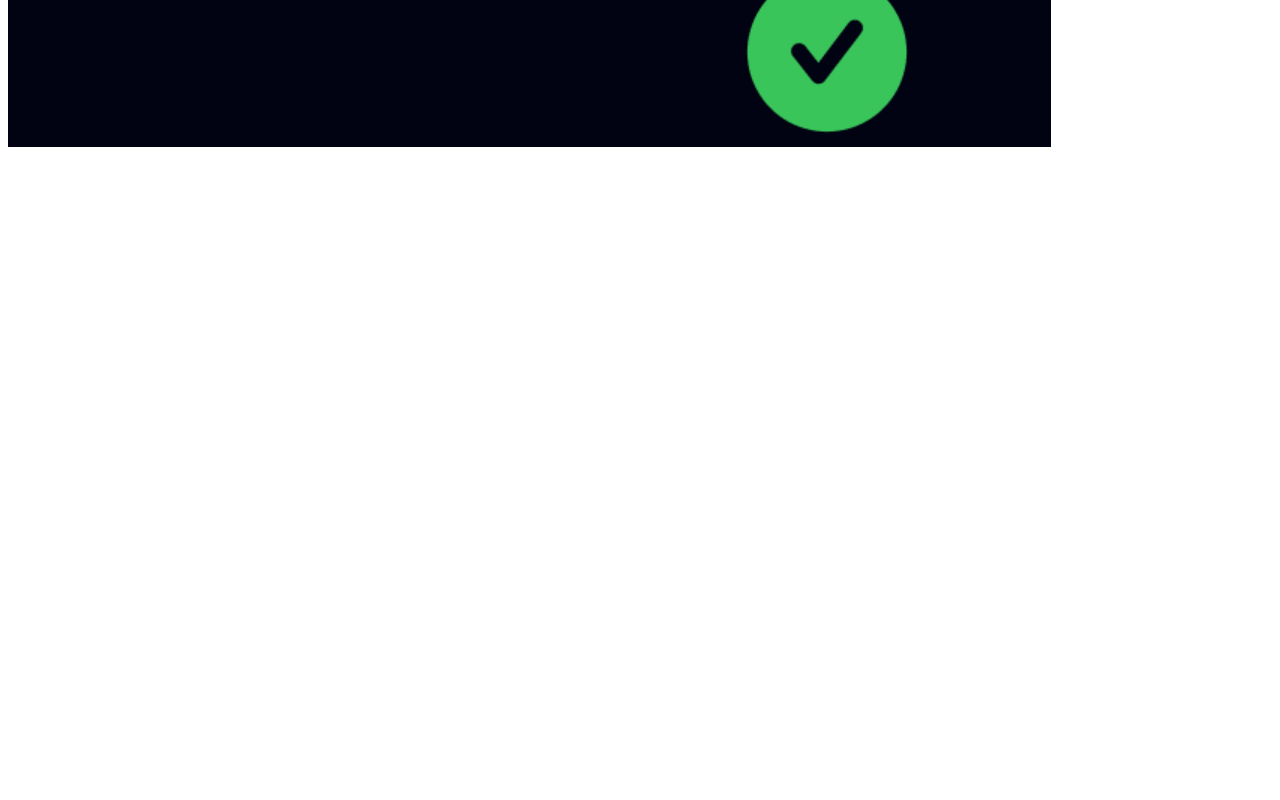
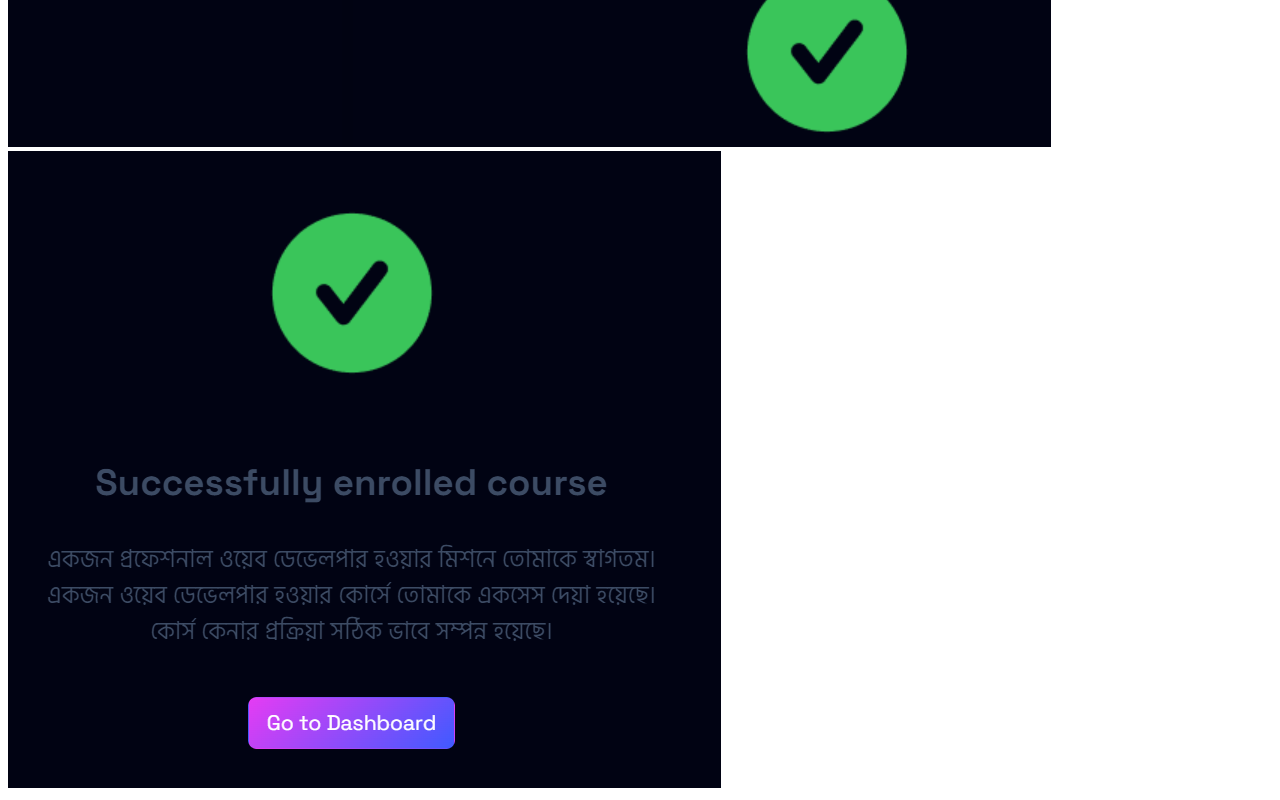
Before and after one commit to Najmul017/problem-will-never-forever, a plain HTML site: page index.html in a window 1280 px wide. Shown: the part 412-1212 px from the top of the page. Before the commit the page ends 800 px from the top, so only its background shows below. Drawn offline with Linux system fonts and the light colour scheme.

Commit message:
add photo

```diff
--- a/index.html
+++ b/index.html
@@ -10,6 +10,7 @@
     <p>Lorem ipsum dolor sit amet consectetur adipisicing elit. Eligendi ullam quibusdam sint quasi aliquid saepe porro, tempora id, ipsa veniam dolore odit amet voluptatibus autem esse recusandae explicabo animi totam.
     </p>
     <img src="images/Screenshot 2023-06-23 222633.png" alt="">
+    <img src="images/Screenshot 2023-06-23 222642.png" alt="">
 
 </body>
 </html>
```
